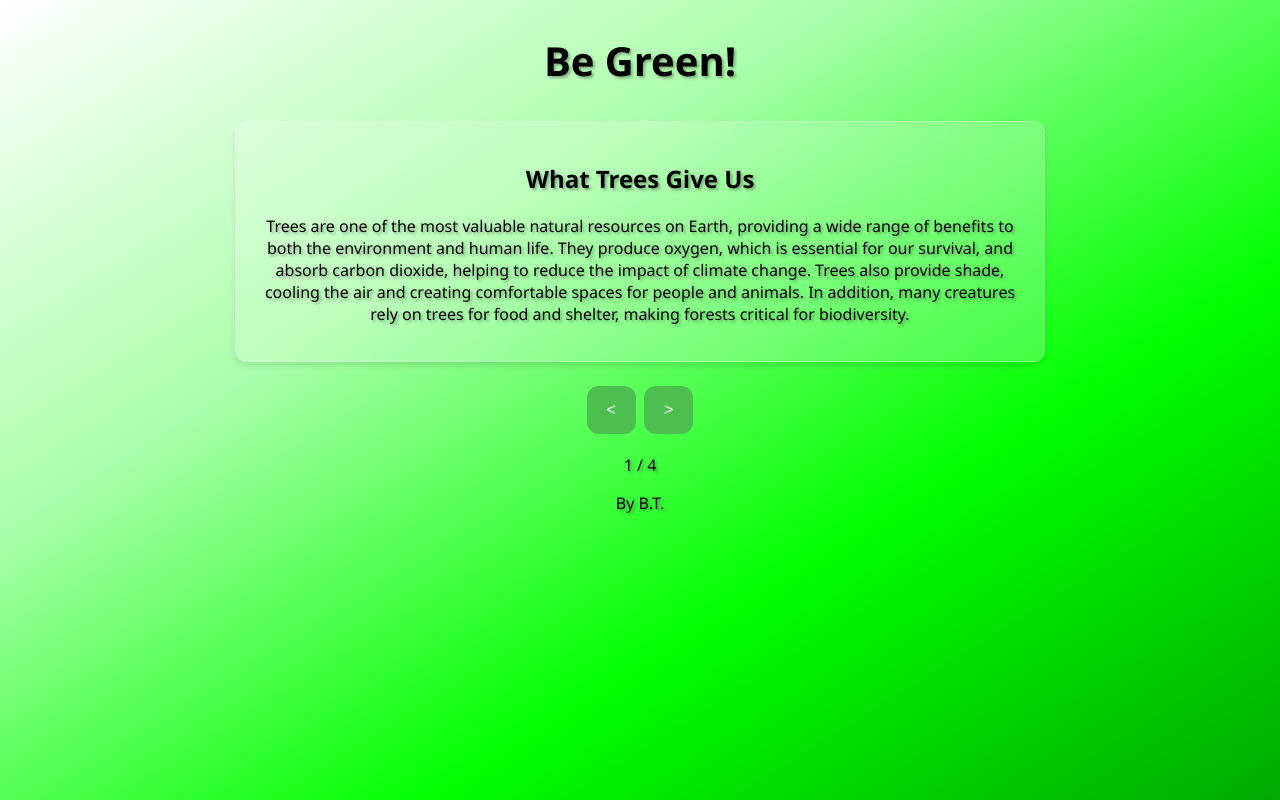
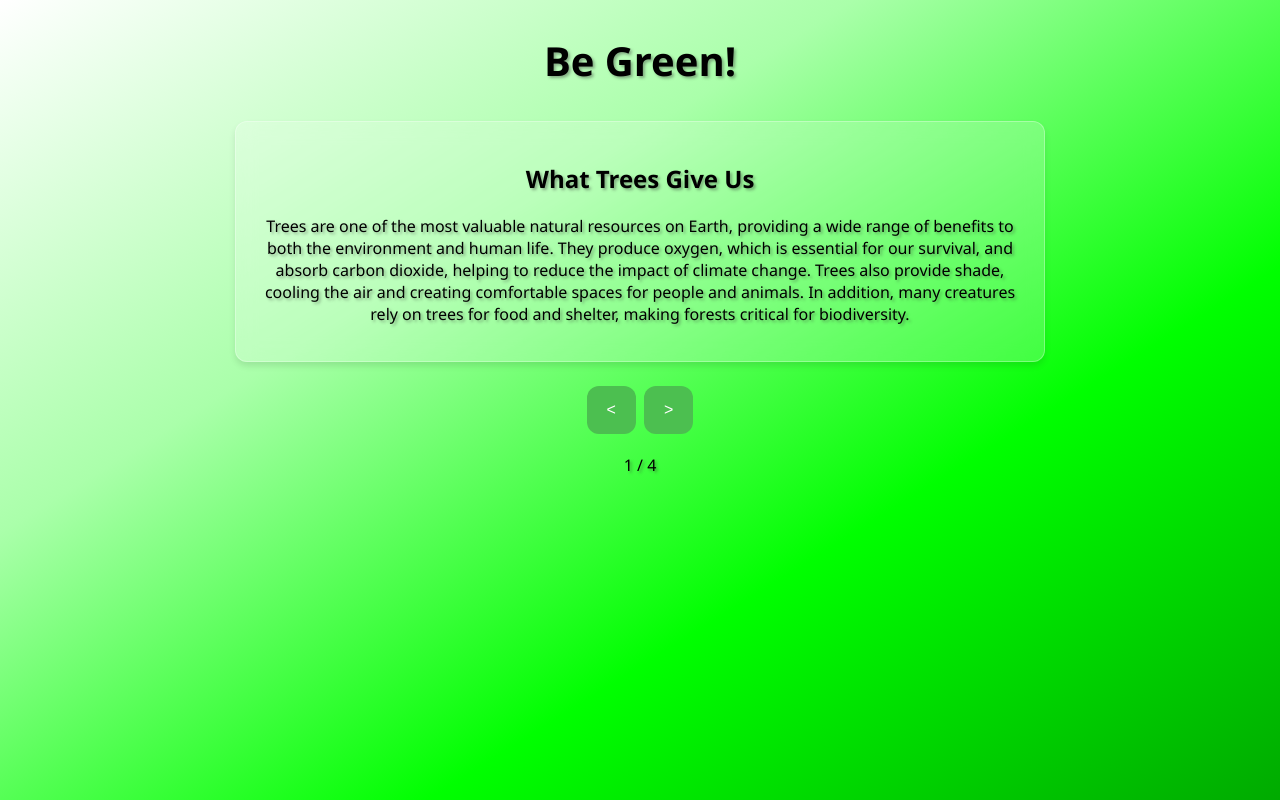
Before and after one commit to User75670/Be-Green, a plain HTML site: page index.html in a window 1280 px wide. Drawn offline with Linux system fonts and the light colour scheme.

Commit message:
Update index.html

```diff
--- a/index.html
+++ b/index.html
@@ -20,6 +20,5 @@
        <p id="counter"></p>
        <!-- <img src="tree-img.jpg" width="200" height="200" alt="Tree image" id="tree"> -->
     </section>
-    <p>By B.T.</p>
 </body>
 </html>
```
